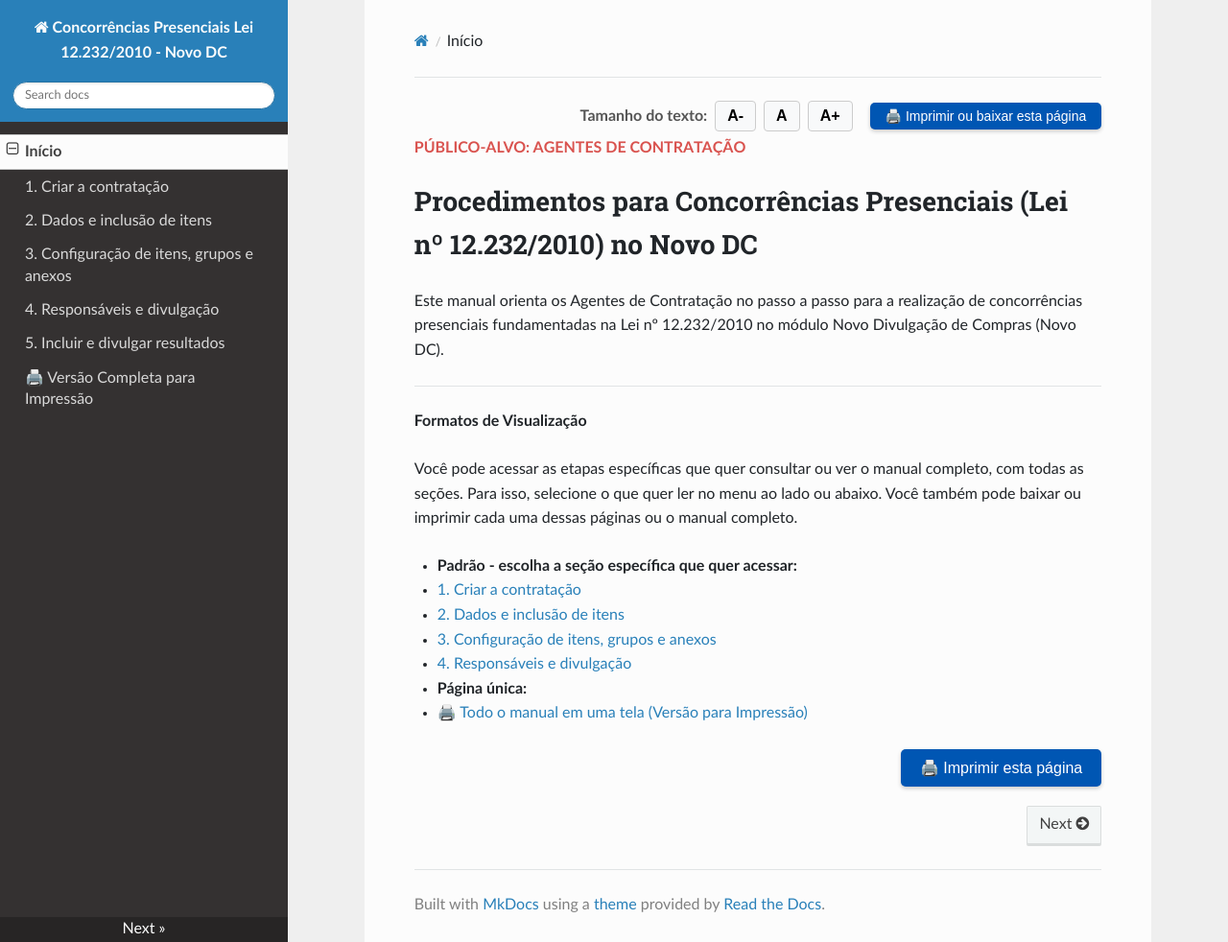
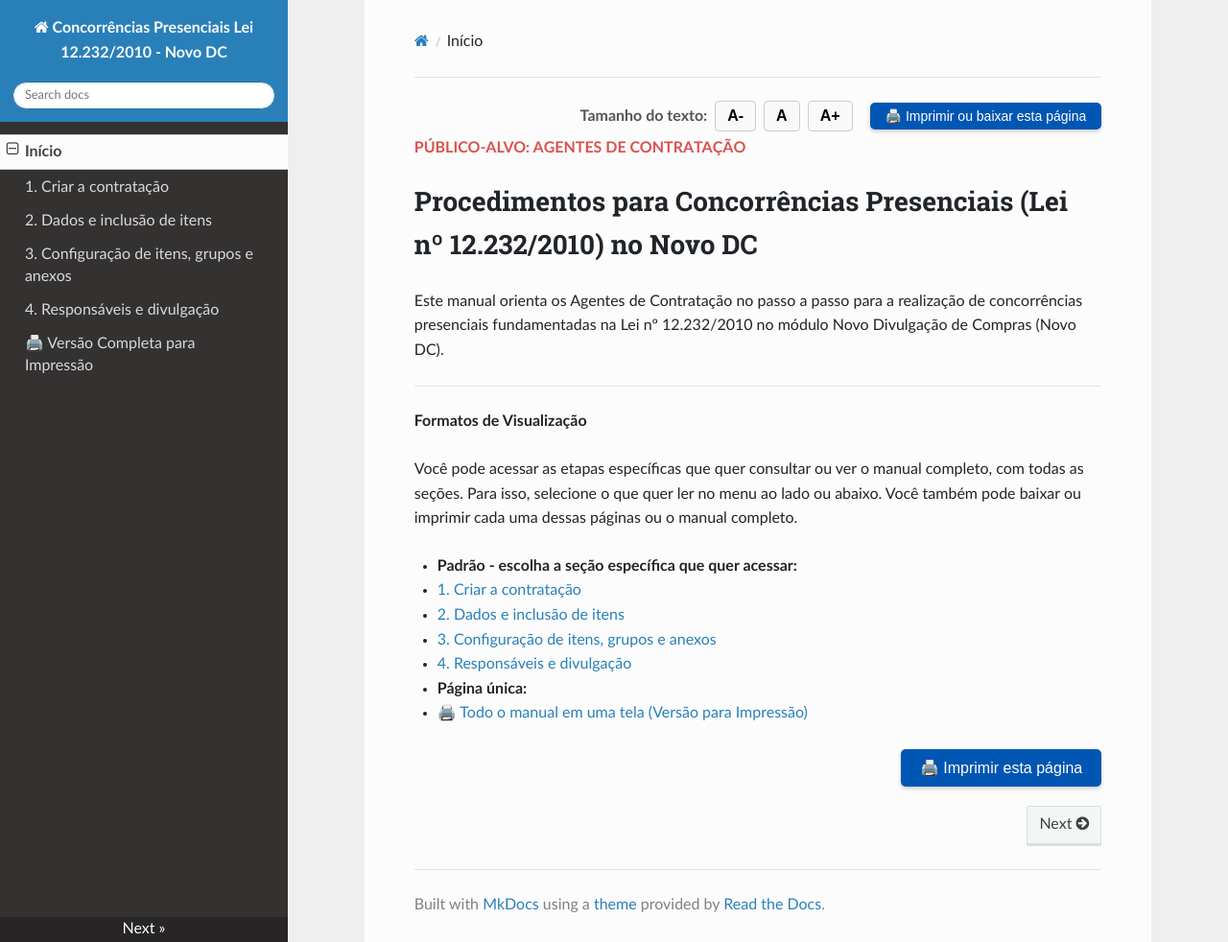
Before and after one commit to emilix10-bit/concorrencia-presencial-12232, an MkDocs documentation site: the page built from docs/index.md, in a window 1280 px wide and 982 px high. Shown: the whole window at 96% size. Built offline with MkDocs 1.6.1, drawn with Linux system fonts in a browser that asks for light colours; nearby versions of some CDN libraries.

Commit message:
Remove results inclusion section from mkdocs
Removed section on including and disclosing results from the documentation.

```diff
--- a/mkdocs.yml
+++ b/mkdocs.yml
@@ -13,7 +13,6 @@ nav:
   - 2. Dados e inclusão de itens: 02-dados-e-inclusao-de-itens.md
   - 3. Configuração de itens, grupos e anexos: 03-configuracao-grupos-e-anexos.md
   - 4. Responsáveis e divulgação: 04-responsaveis-e-divulgacao.md
-  - 5. Incluir e divulgar resultados: 05-resultados-da-licitacao.md
   - 🖨️ Versão Completa para Impressão: manual-completo.md
 
 # Configuração dos estilos e scripts customizados
```
